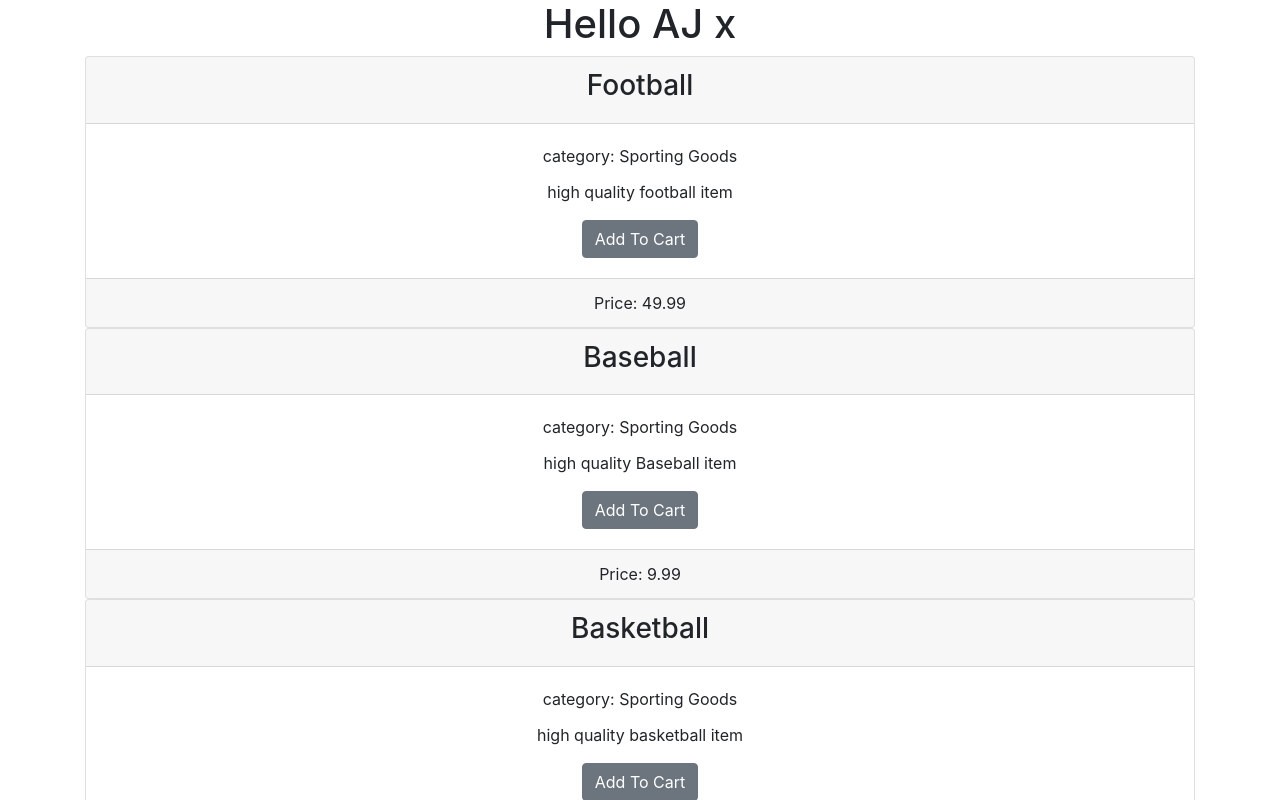
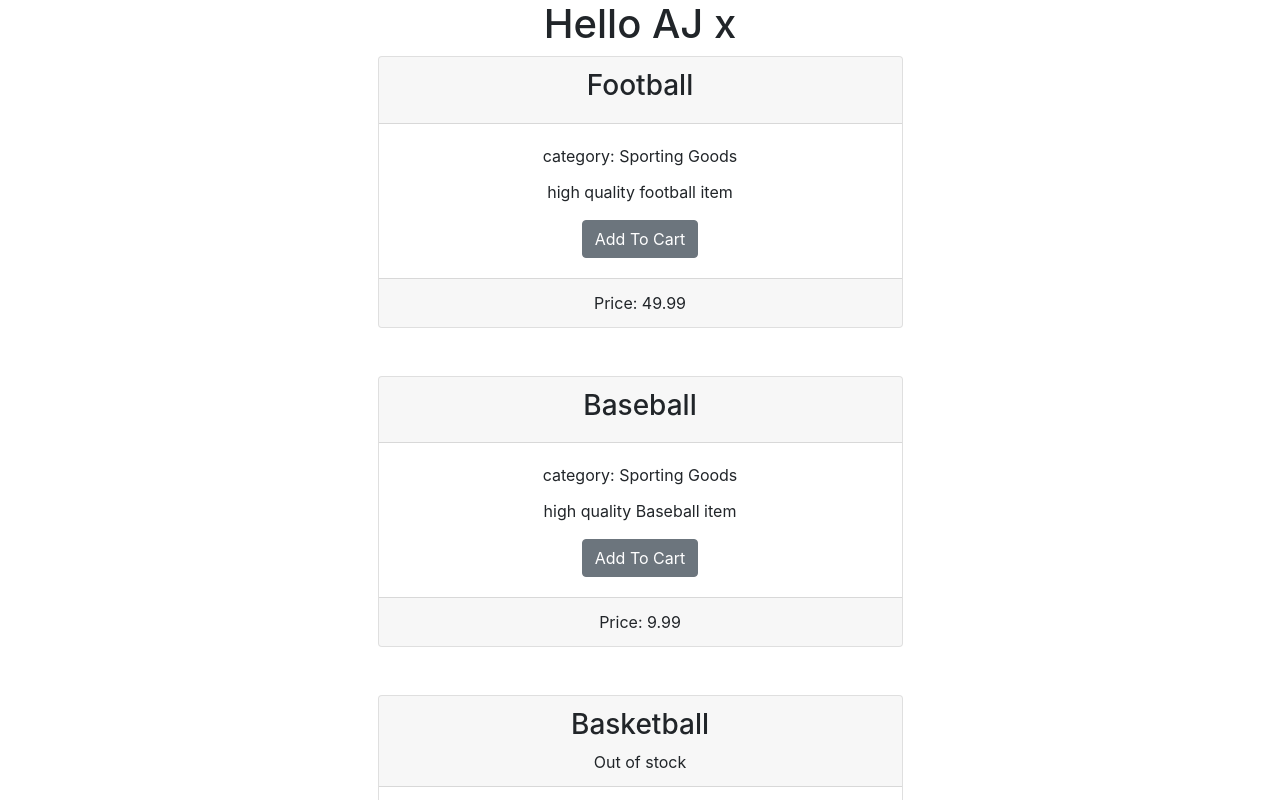
Before and after one commit to anuja-joshi/react-demo-app, a React (Create React App) app: page / in a window 1280 px wide. Shown: the top 800 px of the page. Built offline with nearby package versions, Linux system fonts and the light colour scheme.

Commit message:
Added layout for cards

```diff
--- a/src/components/ProductCard.js
+++ b/src/components/ProductCard.js
@@ -3,12 +3,13 @@ import { Card, Button, CardTitle, CardText, CardHeader,
  CardBody, CardFooter} from 'reactstrap';
 
 const ProductCard = ({product}) => {
-  let {name, category, description, price} = product
+  let {name, category, description, price, stocked} = product
   return (
-    <div>
-      <Card>
+    <div className="mb-5 col-sm-12 col-md-6 offset-md-3">
+      <Card >
         <CardHeader>
           <h3> {name} </h3>
+          {!stocked && 'Out of stock'}
         </CardHeader>
         <CardBody>
           <CardTitle>category: {category}</CardTitle>
--- a/src/components/ProductList.js
+++ b/src/components/ProductList.js
@@ -3,7 +3,7 @@ import products from './../products';
 import ProductCard from './ProductCard';
 
 const ProductList = () => {
-  return products.map((product) => <ProductCard product={product}/>)
+  return products.map((product) => <ProductCard  product={product} key={product.id}/>)
 }
 
 export default ProductList;
```
Also changed, not shown: src/ProductCard.js (deleted, +0 -24 lines).
